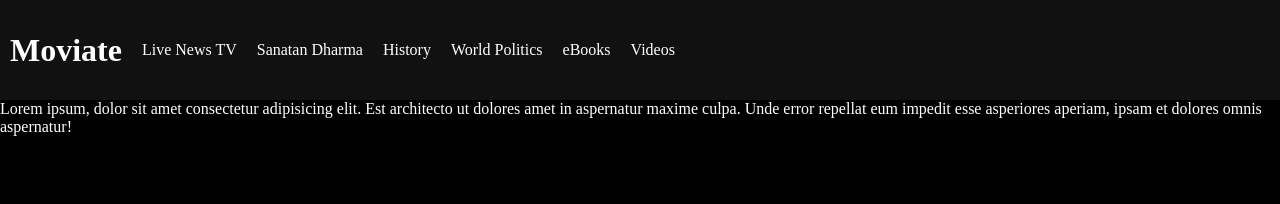
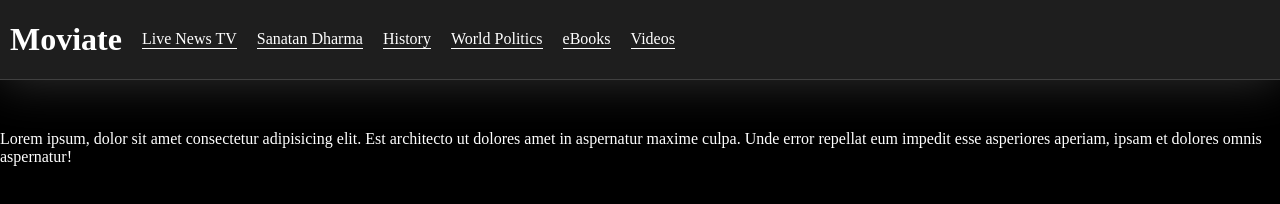
Before and after one commit to Moviate/moviate.github.io, a plain HTML site: page contents/index.html in a window 1280 px wide. Drawn offline with Linux system fonts and the light colour scheme; a web font is replaced by a local one.

Commit message:
menu style

```diff
--- a/contents/css/main.css
+++ b/contents/css/main.css
@@ -21,10 +21,13 @@ body * {
 }
 
 #menu {
-  background-color: rgb(17, 17, 17);
-  height: 100px;
+  background-color: rgb(30, 30, 30);
+  height: 80px;
   display: flex;
   align-items: center;
+  box-shadow: 0px 0px 50px 0.5px rgba(255, 255, 255, 0.200);
+  border-bottom: 0.4px solid rgba(255, 255, 255, 0.150);
+  margin-bottom: 50px;
 }
 
 .menulogo {
@@ -38,21 +41,7 @@ body * {
 
 .menuitems a {
   margin: 10px;
-}
-
-.menuitems a:hover {
   border-bottom: 0.5px solid white;
-}
-
-::-webkit-scrollbar {
-  background-color: gray;
-  height: 10px;
-}
-
-::-webkit-scrollbar-thumb {
-  background-color: rgb(255, 255, 255);
-  border-radius: 5px;
-  width: 50px;
 }
 
 @media (max-width: 800px) {
```
